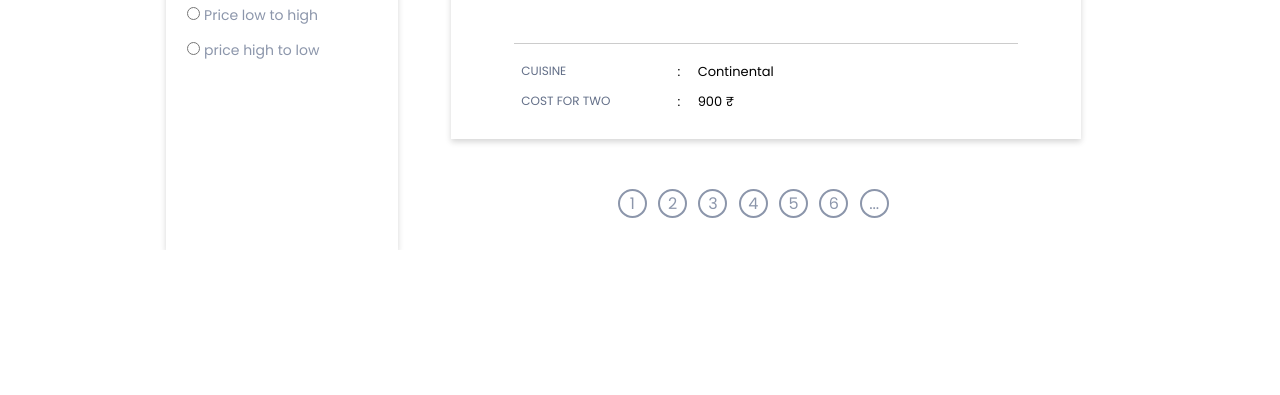
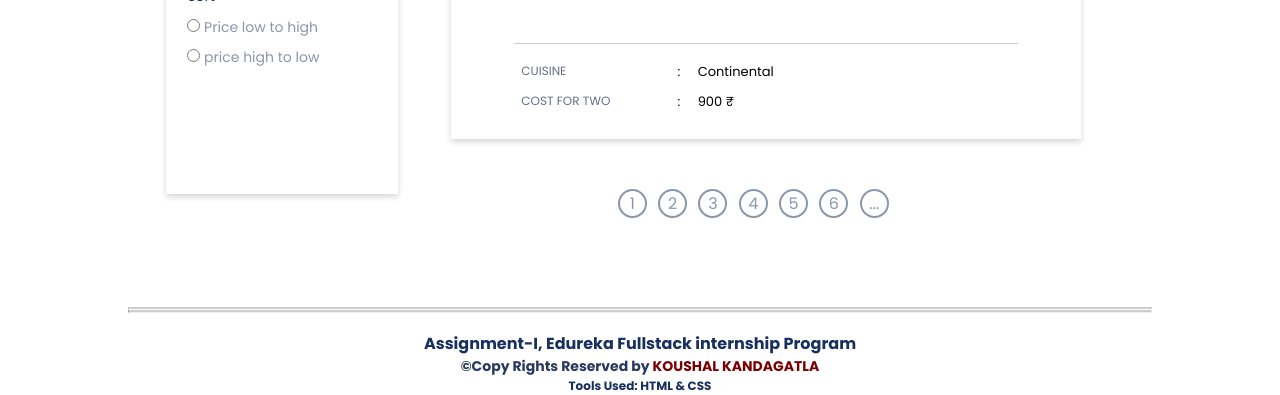
Before and after one commit to edureka-intership/assignment-1-k-Koushal, a plain HTML site: page index.html in a window 1280 px wide. Shown: the part 693-1088 px from the top of the page. Before the commit the page ends 943 px from the top, so only its background shows below. Drawn offline with Linux system fonts and the light colour scheme.

Commit message:
4th draft

```diff
--- a/index.html
+++ b/index.html
@@ -111,5 +111,14 @@
 
             </div>
     </section>
+    <footer>
+        <div>
+        <hr>
+        <br>
+        <h2>Assignment-I, Edureka Fullstack internship Program</h2>
+        <h3>&copy;Copy Rights Reserved by <span>KOUSHAL KANDAGATLA</span></h3>
+        <h4>Tools  Used: HTML & CSS</h4>
+    </footer>
+
 </body>
 </html>
--- a/style.css
+++ b/style.css
@@ -2,6 +2,7 @@
     padding:0%;
     margin:0%;
 }
+
 .head{
     position: relative;
     width:100%;
@@ -70,7 +71,8 @@ section>h2{
 }
 .options{
     width:190px;
-    height: 94vh;
+    height: 87vh;
+    background:white;
     box-shadow: 0px 3px 6px #00000029;
     float:left;
     padding: 2%;
@@ -99,7 +101,7 @@ select {}
 
 }
 .options h5{
-    margin-top: 2%;
+    margin-top: 9%;
     margin-bottom: 0%;
     font-size: 14px;
     color:#192F60;
@@ -107,7 +109,7 @@ select {}
     font-weight: 400;
 }
 .options p{
-    margin-top:7%;
+    margin-top:5%;
     font-size:14px;
     color:#8C96AB;
     font-family:'Poppins', sans-serif ;
@@ -122,6 +124,7 @@ select {}
     width:60%;
     height:85vh;
     margin-left:5%;
+    background:white;
 }
 .itemCard{
     width:100%;
@@ -276,3 +279,33 @@ select {}
     background:#8C96AB;
     color:white;
 }
+footer{
+    position:absolute;
+    width:80%;
+    top:125vh;
+    float:left;
+    margin-left: 10%;
+    text-align:center;
+
+}
+footer hr{
+    border-top:5px double rgba(0, 0, 0, 0.2);
+}
+footer h2{
+    font-size: 16px;
+    font-family: 'Poppins', sans-serif;
+    color:#192F60;
+}
+footer h3{
+    font-size: 14px;
+    font-family: 'Poppins', sans-serif;
+    color:#28395f;
+}
+footer h3 span{
+    color:rgb(122, 0, 0);
+}
+footer h4{
+    font-size: 12px;
+    font-family: 'Poppins', sans-serif;
+    color:#192F60;
+}
```
